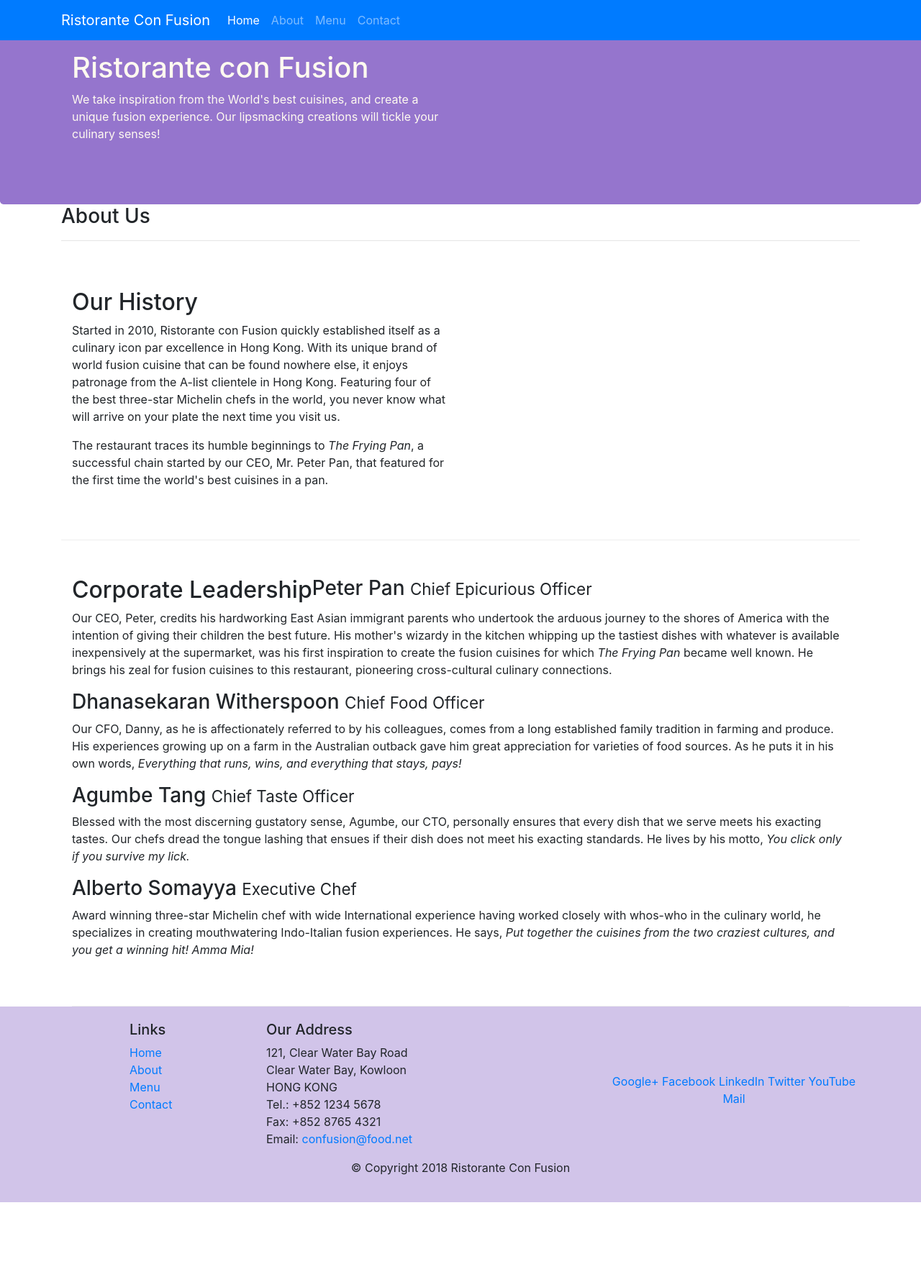
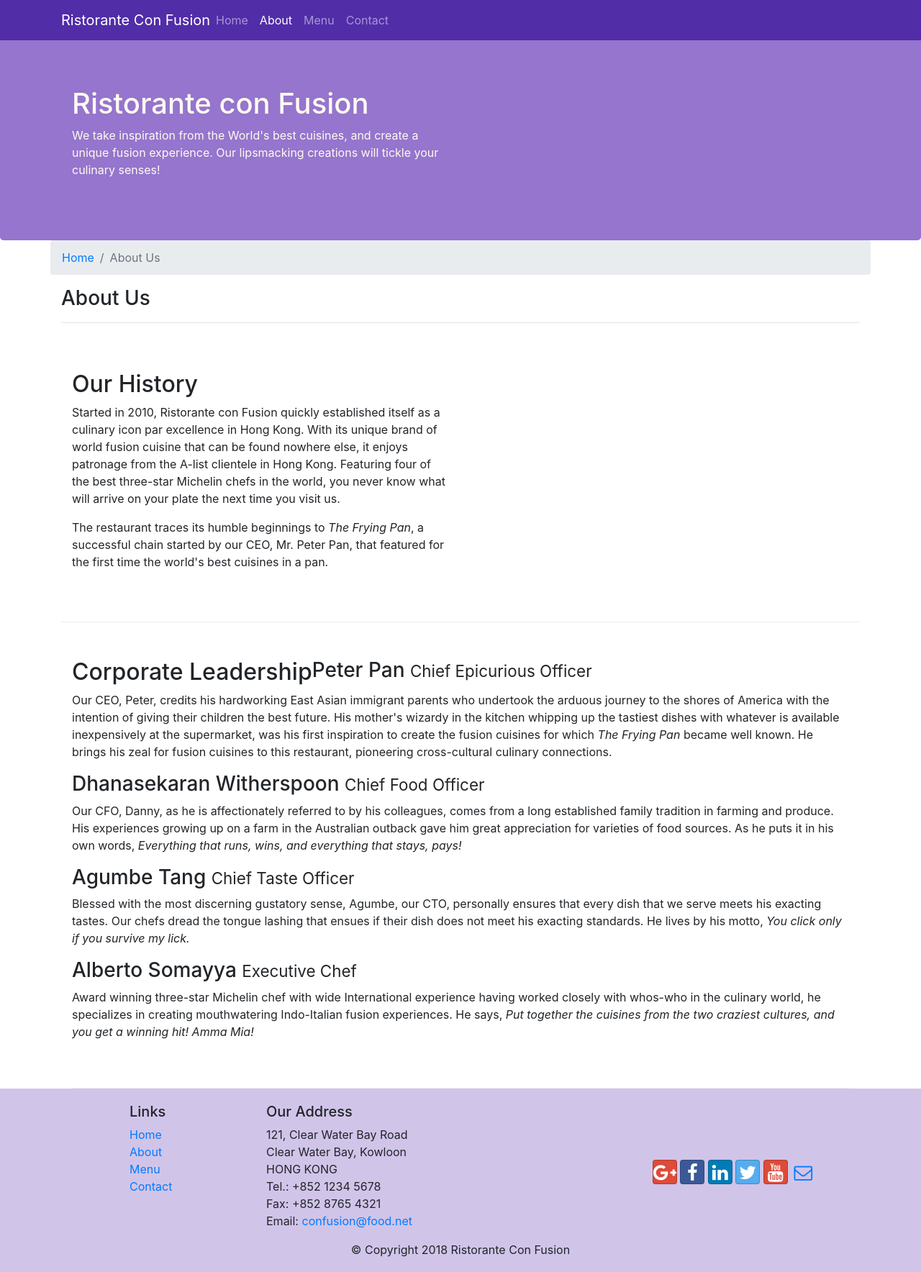
Before and after one commit to yarchek/bootstrap, a website: page aboutus.html in a window 1280 px wide. Shown: the whole page at 72% size. Before the commit the page ends 1671 px from the top, so only its background shows below. Drawn offline with nearby package versions, Linux system fonts and the light colour scheme.

Commit message:
Icon Fonts

```diff
--- a/aboutus.html
+++ b/aboutus.html
@@ -12,19 +12,29 @@
 
   <link rel="stylesheet" href="css/styles.css">
 
+  <link rel="stylesheet" href="node_modules/font-awesome/css/font-awesome.min.css">
+
+  <link rel="stylesheet" href="node_modules/bootstrap-social/bootstrap-social.css">
+
   <title>Ristorante Con Fusion: About Us</title>
 </head>
 
 <body>
-    <nav class="navbar navbar-dark navbar-expand-sm bg-primary fixed-top">
+
+  <nav class="navbar navbar-dark navbar-expand-sm fixed-top">
     <div class="container">
-        <a class="navbar-brand" href="#">Ristorante Con Fusion</a>
+      <button class="navbar-toggler" type="button" data-toggle="collapse" data-target="#Navbar">
+        <span class="navbar-toggler-icon"></span>
+      </button>
+      <a class="navbar-brand mr-auto" href="./index.html">Ristorante Con Fusion</a>
+      <div class="collapse navbar-collapse" id="Navbar">
       <ul class="navbar-nav mr-auto">
-          <li class="nav-item active"><a class="nav-link" href="#">Home</a></li>
-          <li class="nav-item"><a class="nav-link" href="./aboutus.html">About</a></li>
+        <li class="nav-item"><a class="nav-link" href="./index.html">Home</a></li>
+        <li class="nav-item active"><a class="nav-link" href="#">About</a></li>
         <li class="nav-item"><a class="nav-link" href="#">Menu</a></li>
         <li class="nav-item"><a class="nav-link" href="#">Contact</a></li>
       </ul>
+    </div>
     </div>
   </nav>
 
@@ -42,8 +52,12 @@
     </header>
 
     <div class="container">
-        <div>
-            <div>
+        <div class="row">
+          <ol class="col-12 breadcrumb">
+            <li class="breadcrumb-item"><a href="./index.html">Home</a></li>
+            <li class="breadcrumb-item active">About Us</li>
+          </ol>
+            <div class="col-12">
                <h3>About Us</h3>
                <hr>
             </div>
@@ -82,7 +96,7 @@
                 <div class="col-4 offset-1 col-sm-2">
                     <h5>Links</h5>
                     <ul class="list-unstyled">
-                        <li><a href="#">Home</a></li>
+                        <li><a href="./index.html">Home</a></li>
                         <li><a href="#">About</a></li>
                         <li><a href="#">Menu</a></li>
                         <li><a href="#">Contact</a></li>
@@ -101,12 +115,12 @@
                 </div>
                 <div class="col-12 col-sm-4 align-self-center">
                     <div class="text-center">
-                        <a href="http://google.com/+">Google+</a>
-                        <a href="http://www.facebook.com/profile.php?id=">Facebook</a>
-                        <a href="http://www.linkedin.com/in/">LinkedIn</a>
-                        <a href="http://twitter.com/">Twitter</a>
-                        <a href="http://youtube.com/">YouTube</a>
-                        <a href="mailto:">Mail</a>
+                      <a class="btn btn-social-icon btn-google" href="http://google.com/+"><i class="fa fa-google-plus fa-lg"></i></a>
+                      <a class="btn btn-social-icon btn-facebook" href="http://www.facebook.com/profile.php?id="><i class="fa fa-facebook fa-lg"></i></a>
+                      <a class="btn btn-social-icon btn-linkedin" href="http://www.linkedin.com/in/"><i class="fa fa-linkedin fa-lg"></i></a>
+                      <a class="btn btn-social-icon btn-twitter" href="http://twitter.com/"><i class="fa fa-twitter fa-lg"></i></a>
+                      <a class="btn btn-social-icon btn-google" href="http://youtube.com/"><i class="fa fa-youtube  fa-lg"></i></a>
+                      <a class="btn btn-social-icon" href="mailto:"><i class="fa fa-envelope-o fa-lg"></i></a>
                     </div>
                 </div>
            </div>
--- a/css/styles.css
+++ b/css/styles.css
@@ -28,3 +28,12 @@
   margin: 0px;
   color: #0f;
 }
+
+body {
+  padding: 50px 0px 0px 0px;
+   z-index: 0;
+}
+
+.navbar-dark {
+  background: #512DA8
+}
--- a/package.json
+++ b/package.json
@@ -15,6 +15,8 @@
   },
   "dependencies": {
     "bootstrap": "^4.0.0",
+    "bootstrap-social": "^5.1.1",
+    "font-awesome": "^4.7.0",
     "jquery": "^3.3.1",
     "popper.js": "^1.12.9"
   },
```
Also changed, not shown: index.html (+31 -10 lines), 1 other file. Lines whose indentation alone changed are shown as unchanged.
